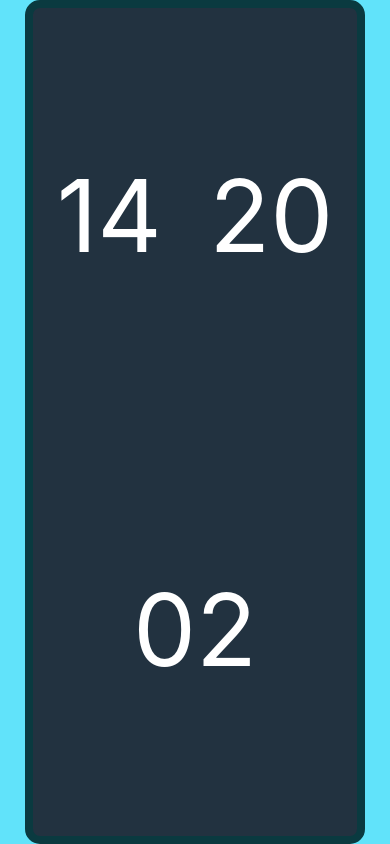
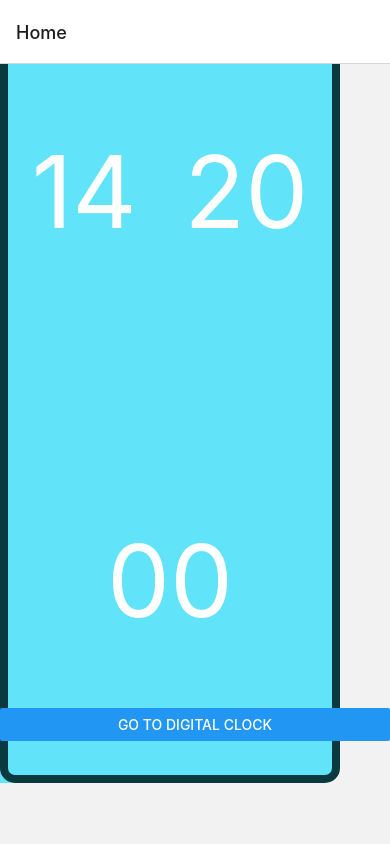
Before and after one commit to ramizackaryshamir/Alarmist_app-pre-new-arch, a React Native app: screen /Home in a window 390 px wide. Built offline with nearby package versions, Linux system fonts and the light colour scheme; no server answers.

Commit message:
set up native stack navigator

```diff
--- /dev/null
+++ b/App.js
@@ -0,0 +1,20 @@
+import React from 'react';
+import {NavigationContainer} from '@react-navigation/native';
+import {createNativeStackNavigator} from '@react-navigation/native-stack';
+import HomeScreen from './src/screens/HomeScreen';
+import ScreenClock from './src/components/ScreenClock/ScreenClock';
+import DigitalClock from './src/components/DigitalClock/DigitalClock';
+
+const Stack = createNativeStackNavigator();
+const App = () => {
+  return (
+    <NavigationContainer>
+      <Stack.Navigator initialROuteName="Home">
+        <Stack.Screen name="Home" component={HomeScreen} />
+        <Stack.Screen name="Digital Clock" component={DigitalClock} />
+        <Stack.Screen name="Screen Clock" component={ScreenClock} />
+      </Stack.Navigator>
+    </NavigationContainer>
+  );
+};
+export default App;
--- a/index.js
+++ b/index.js
@@ -3,7 +3,7 @@
  */
 
 import {AppRegistry} from 'react-native';
-import App from './src/screens/HomeScreen';
+import App from './App';
 import {name as appName} from './app.json';
 
 AppRegistry.registerComponent(appName, () => App);
--- a/package.json
+++ b/package.json
@@ -10,8 +10,12 @@
     "test": "jest"
   },
   "dependencies": {
+    "@react-navigation/native": "^6.1.17",
+    "@react-navigation/native-stack": "^6.9.26",
     "react": "18.2.0",
-    "react-native": "0.74.2"
+    "react-native": "0.74.2",
+    "react-native-safe-area-context": "^4.10.5",
+    "react-native-screens": "^3.32.0"
   },
   "devDependencies": {
     "@babel/core": "^7.20.0",
--- a/src/components/DigitalClock/DigitalClock.jsx
+++ b/src/components/DigitalClock/DigitalClock.jsx
@@ -1,43 +1,15 @@
-import React, {useState, useEffect} from 'react';
-import {View, Text, SafeAreaView} from 'react-native';
-import Block from '../Block/Block';
+import React, {useEffect, useState, useContext} from 'react';
+import {SafeAreaView, View, Text} from 'react-native';
 import {showLocalTime} from '../../lib/utils';
 import {useStyles} from './useStyles';
 
-const DigitalCLock = () => {
+const DigitalClock = ({navigation, route}) => {
+  const styles = useStyles();
   const [localTime, setLocalTime] = useState({
     hour: '',
     minute: '',
     second: '',
   });
-  const [allTimes, setAllTimes] = useState({
-    countryName: '',
-    timeStamp: '',
-  });
-  const styles = useStyles();
-  useEffect(() => {
-    const fetchAllTimes = async () => {
-      const response = await fetch(
-        'https://api.timezonedb.com/v2.1/list-time-zone?key=2H337C01C21J&format=json',
-        {
-          method: 'GET',
-        },
-      ).then((res) => {
-        return res.ok
-          ? Promise.resolve(res)
-          : Promise.reject(new Error(res.statusText));
-      });
-
-      const data = await response
-        .json()
-        .then((body) => setAllTimes(body))
-        .catch((error) => console.log(error));
-
-      return data;
-    };
-    fetchAllTimes();
-  }, []);
-
   useEffect(() => {
     const {hour, minute, second} = showLocalTime();
 
@@ -51,10 +23,7 @@ const DigitalCLock = () => {
     return () => clearTimeout(time);
   }, [localTime.hour, localTime.minute, localTime.second]);
 
-  console.log(localTime);
-
   return (
-    <>
     <SafeAreaView style={styles.safeAreaView}>
       <View style={styles.clockContainer}>
         <View style={styles.clockTop}>
@@ -66,8 +35,6 @@ const DigitalCLock = () => {
         </View>
       </View>
     </SafeAreaView>
-    </>
   );
 };
-
-export default DigitalCLock;
+export default DigitalClock;
--- /dev/null
+++ b/src/components/ScreenClock/ScreenClock.jsx
@@ -0,0 +1,74 @@
+import React, {useState, useEffect} from 'react';
+import {View, Text, SafeAreaView} from 'react-native';
+import Block from '../Block/Block';
+import {showLocalTime} from '../../lib/utils';
+import {useStyles} from './useStyles';
+
+const ScreenClock = () => {
+  const [localTime, setLocalTime] = useState({
+    hour: '',
+    minute: '',
+    second: '',
+  });
+  const [allTimes, setAllTimes] = useState({
+    countryName: '',
+    timeStamp: '',
+  });
+  const styles = useStyles();
+
+  useEffect(() => {
+    const fetchAllTimes = async () => {
+      const response = await fetch(
+        'https://api.timezonedb.com/v2.1/list-time-zone?key=2H337C01C21J&format=json',
+        {
+          method: 'GET',
+        },
+      ).then((res) => {
+        return res.ok
+          ? Promise.resolve(res)
+          : Promise.reject(new Error(res.statusText));
+      });
+
+      const data = await response
+        .json()
+        .then((body) => setAllTimes(body))
+        .catch((error) => console.log(error));
+
+      return data;
+    };
+    fetchAllTimes();
+  }, []);
+
+  useEffect(() => {
+    const {hour, minute, second} = showLocalTime();
+
+    const time = setTimeout(() => {
+      setLocalTime({
+        hour: hour,
+        minute: minute,
+        second: second,
+      });
+    }, 1000);
+    return () => clearTimeout(time);
+  }, [localTime.hour, localTime.minute, localTime.second]);
+
+  //console.log(localTime.second);
+
+  return (
+    <>
+      <SafeAreaView style={styles.safeAreaView}>
+        <View style={styles.clockContainer}>
+          <View style={styles.clockTop}>
+            <Text style={styles.clockText}>{localTime.hour}</Text>
+            <Text style={styles.clockText}>{localTime.minute}</Text>
+          </View>
+          <View style={styles.clockBottom}>
+            <Text style={styles.clockText}>{localTime.second}</Text>
+          </View>
+        </View>
+      </SafeAreaView>
+    </>
+  );
+};
+
+export default ScreenClock;
--- /dev/null
+++ b/src/components/ScreenClock/useStyles.js
@@ -0,0 +1,34 @@
+import {StyleSheet, useWindowDimensions} from 'react-native';
+
+export const useStyles = () => {
+  const {width, height, fontScale} = useWindowDimensions();
+  const styles = StyleSheet.create({
+    safeAreaView: {
+      flex: 1,
+      backgroundColor: '#61E3FA',
+    },
+    clockContainer: {
+      justifyContent: 'space-around',
+      width: width - 50,
+      height: height - 50,
+      borderWidth: 8,
+      borderColor: '#0A3A40',
+      borderRadius: 15,
+      backgroundColor: '#61E3FA',
+    },
+    clockTop: {
+      flexDirection: 'row',
+      justifyContent: 'space-around',
+    },
+    clockBottom: {
+      alignItems: 'center',
+    },
+    clockText: {
+      justifyContent: 'center',
+      alignItems: 'center',
+      fontSize: 100,
+      color: 'white',
+    },
+  });
+  return styles;
+};
--- /dev/null
+++ b/src/screens/HomeScreen.jsx
@@ -0,0 +1,26 @@
+import React from 'react';
+import {View, Button} from 'react-native';
+import ScreenClock from '../components/ScreenClock/ScreenClock';
+import {useStyles} from './useStyles';
+import {useNavigation} from '@react-navigation/native';
+
+const HomeScreen = ({navigation}) => {
+  const styles = useStyles();
+  return (
+    <>
+      <View>
+        <View style={styles.homeScreenContainer}>
+          <ScreenClock />
+        </View>
+        <View>
+          <Button
+            onPress={() => navigation.navigate('Digital Clock')}
+            title="Go to Digital Clock"
+          />
+        </View>
+      </View>
+    </>
+  );
+};
+
+export default HomeScreen;
--- a/src/screens/HomeScreen.tsx
+++ /dev/null
@@ -1,18 +0,0 @@
-import React from 'react';
-import {View} from 'react-native';
-import DigitalCLock from '../components/DigitalClock/DigitalClock';
-import {useStyles} from './useStyles';
-
-const HomeScreen = () => {
-  //const {height, width} = useWindowDimensions();
-  const styles = useStyles();
-  return (
-    <>
-      <View style={styles.homeScreenContainer}>
-        <DigitalCLock />
-      </View>
-    </>
-  );
-};
-
-export default HomeScreen;
--- a/src/screens/useStyles.ts
+++ b/src/screens/useStyles.ts
@@ -6,11 +6,11 @@ export const useStyles = () => {
   const styles = StyleSheet.create({
     homeScreenContainer: {
       display: 'flex',
-      flexDirection: 'column',
+      flexDirection: 'row',
       justifyContent: 'center',
       alignItems: 'center',
-      height: height,
-      width: width,
+      height: height - 200,
+      width: width - 100,
       backgroundColor: '#61E3FA',
     },
   });
```
Also changed, not shown: 3 other files (tests, documents, lock files or other folders). Lines whose indentation alone changed are shown as unchanged.
